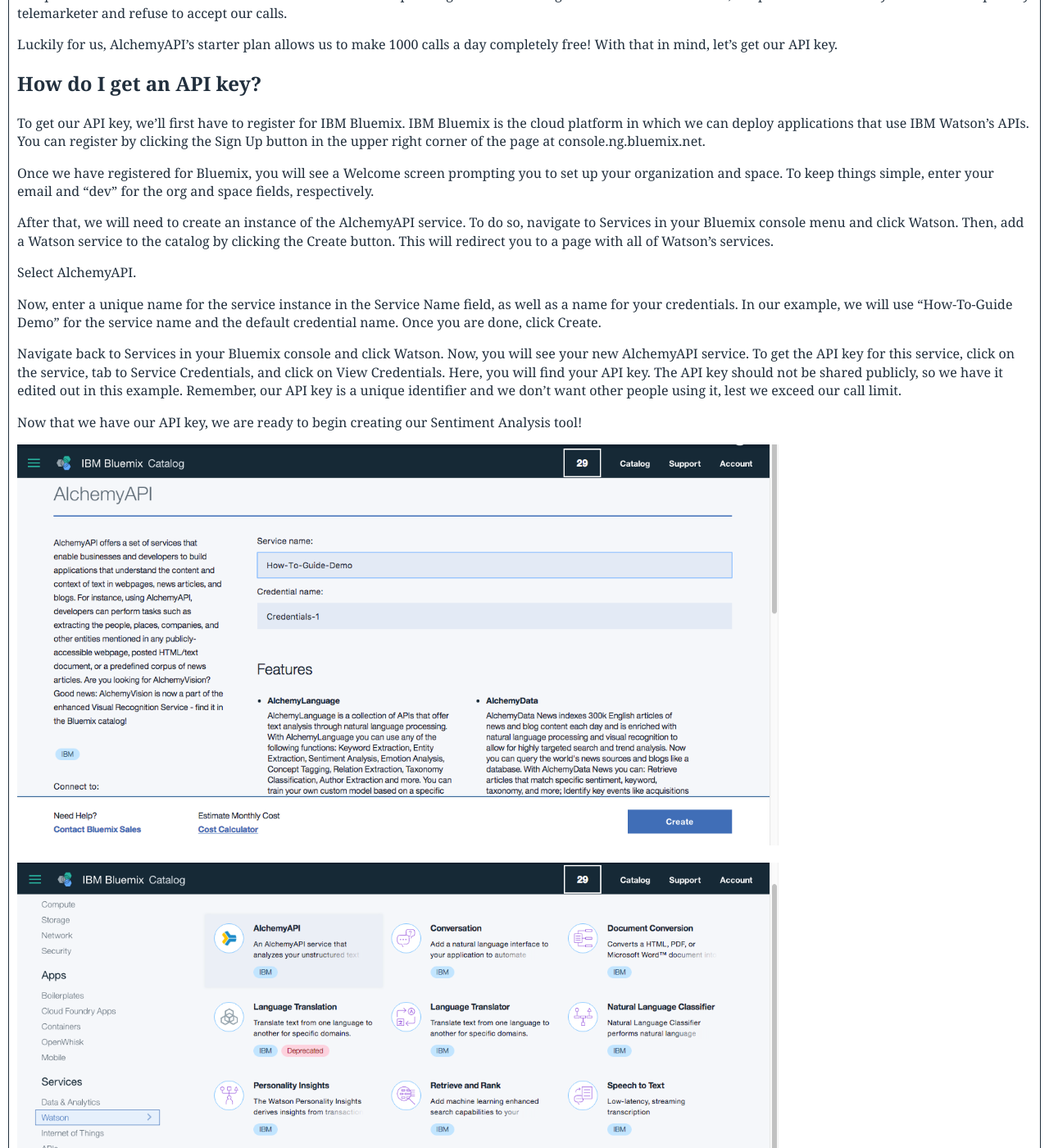
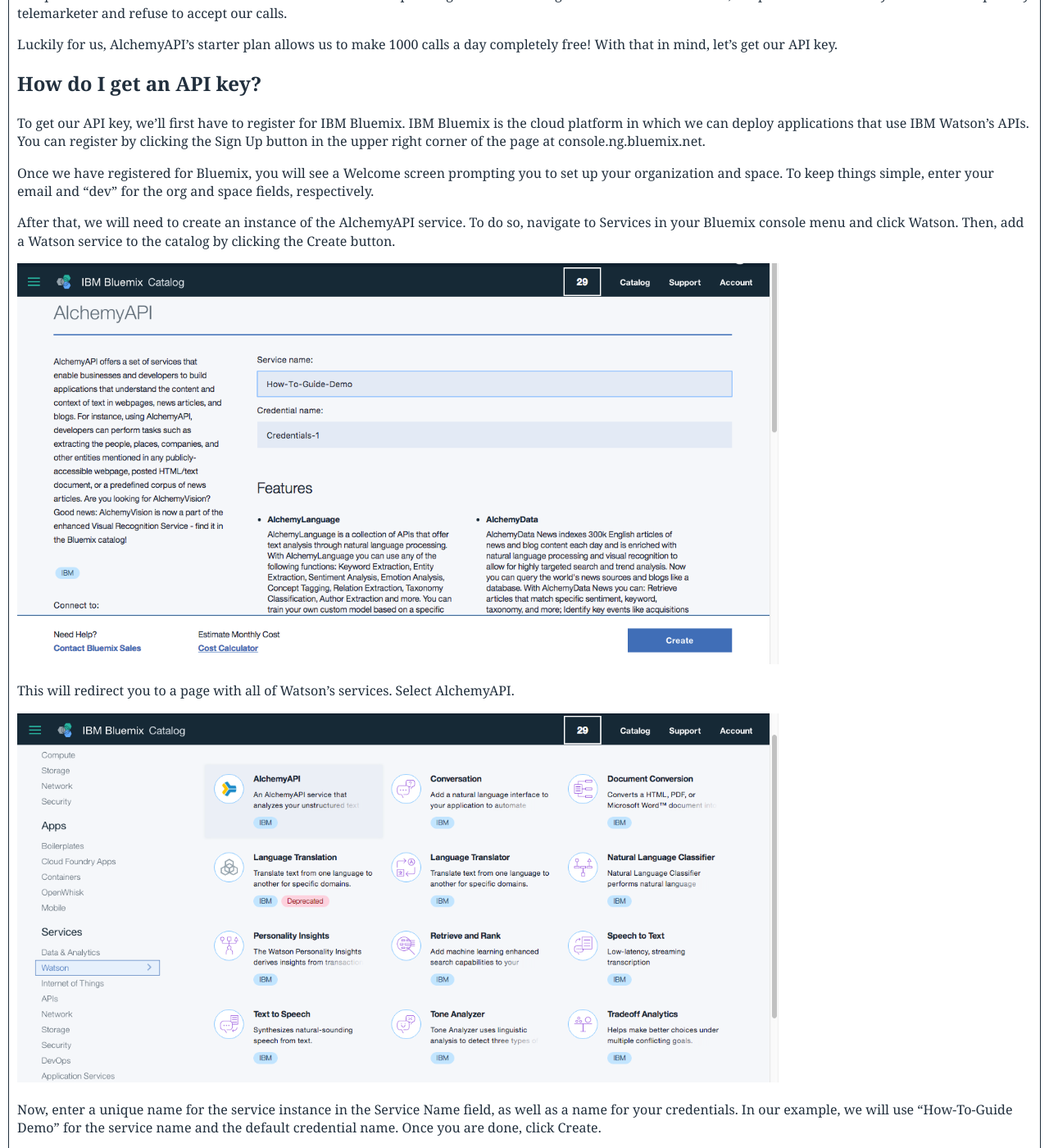
Before and after one commit to lenaz/How-To-Guide, a Jekyll site: the page built from getting-started.html, in a window 1280 px wide and 1400 px high, scrolled down 734 px. Shown: the whole window at 82% size. Built offline with Jekyll 4.4.1, drawn with Linux system fonts in a browser that asks for light colours; Markdown is read by kramdown in place of the engine named in the settings; part of the change alters nothing that is shown.

Commit message:
Update getting-started.html

```diff
--- a/getting-started.html
+++ b/getting-started.html
@@ -19,16 +19,14 @@ layout: default
   <h2>How do I get an API key?</h2>
 <p>To get our API key, we’ll first have to register for IBM Bluemix. IBM Bluemix is the cloud platform in which we can deploy applications that use IBM Watson’s APIs. You can register by clicking the Sign Up button in the upper right corner of the page at console.ng.bluemix.net. </p>
 <p>Once we have registered for Bluemix, you will see a Welcome screen prompting you to set up your organization and space. To keep things simple, enter your email and “dev” for the org and space fields, respectively.</p>
-<p>After that, we will need to create an instance of the AlchemyAPI service. To do so, navigate to Services in your Bluemix console menu and click Watson. Then, add a Watson service to the catalog by clicking the Create button. This will redirect you to a page with all of Watson’s services.</p>
-<p>Select AlchemyAPI.</p>
+<p>After that, we will need to create an instance of the AlchemyAPI service. To do so, navigate to Services in your Bluemix console menu and click Watson. Then, add a Watson service to the catalog by clicking the Create button.</p>
+  <p><img src="assets/service-name.png" class = "get-started-img" alt="Set Up Service"></p>
+<p>This will redirect you to a page with all of Watson’s services. Select AlchemyAPI.</p>
+   <p><img src="assets/get-service.png" class = "get-started-img" alt="Get Service"></p>
 <p>Now, enter a unique name for the service instance in the Service Name field, as well as a name for your credentials. In our example, we will use “How-To-Guide Demo” for the service name and the default credential name. Once you are done, click Create.</p>
 <p>Navigate back to Services in your Bluemix console and click Watson. Now, you will see your new AlchemyAPI service. To get the API key for this service, click on the service, tab to Service Credentials, and click on View Credentials. Here, you will find your API key. The API key should not be shared publicly, so we have it edited out in this example. Remember, our API key is a unique identifier and we don’t want other people using it, lest we exceed our call limit. </p>
+    <p><img src="assets/api-hidden.png" class = "get-started-img" alt="API Key"></p>
 <p>Now that we have our API key, we are ready to begin creating our Sentiment Analysis tool!</p>
 
 
-  <p><img src="assets/service-name.png" class = "get-started-img" alt="Set Up Service"></p>
-  <p><img src="assets/get-service.png" class = "get-started-img" alt="Get Service"></p>
-  <p><img src="assets/api-hidden.png" class = "get-started-img" alt="API Key"></p>
-
-
 </div>
```
